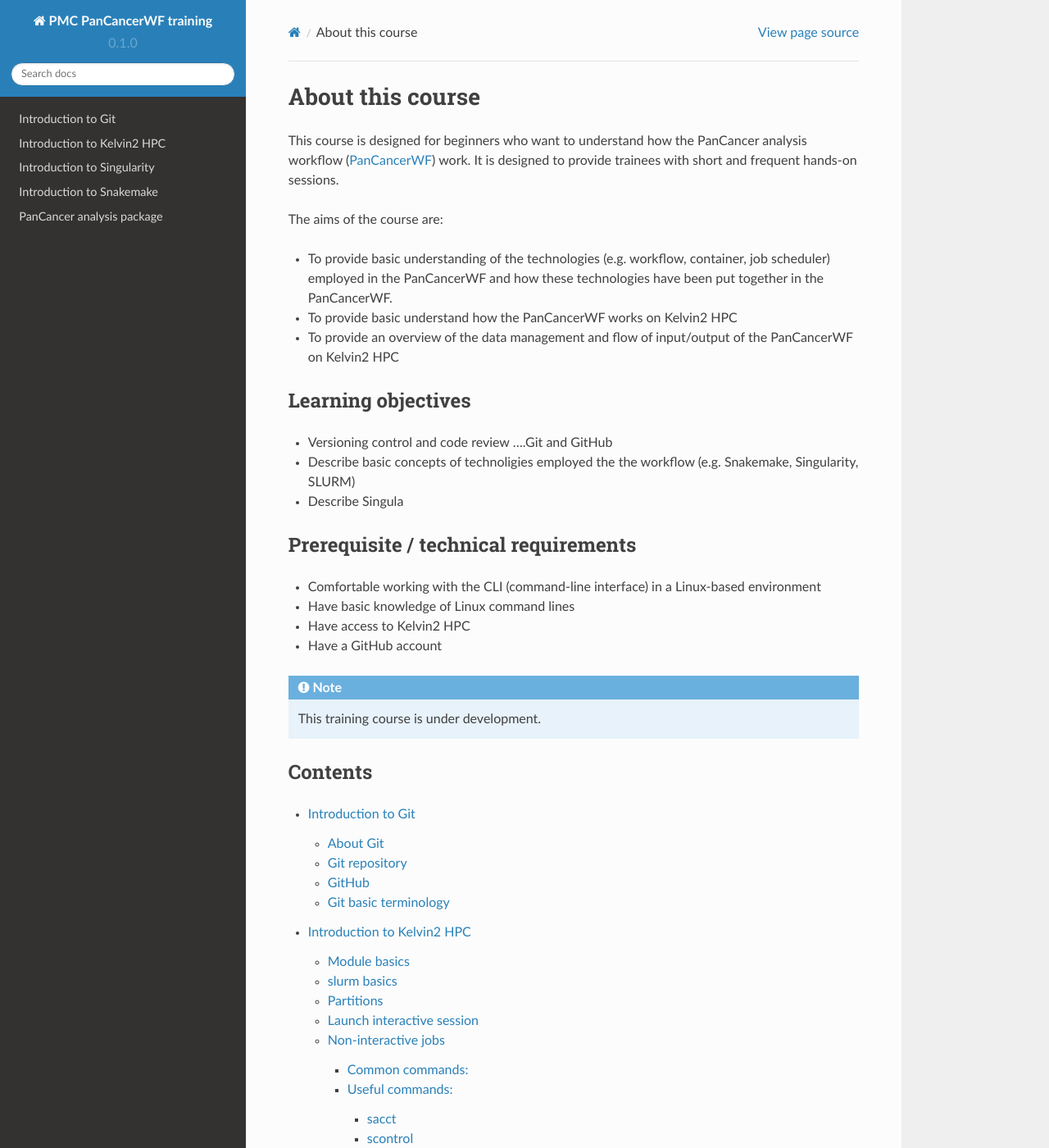
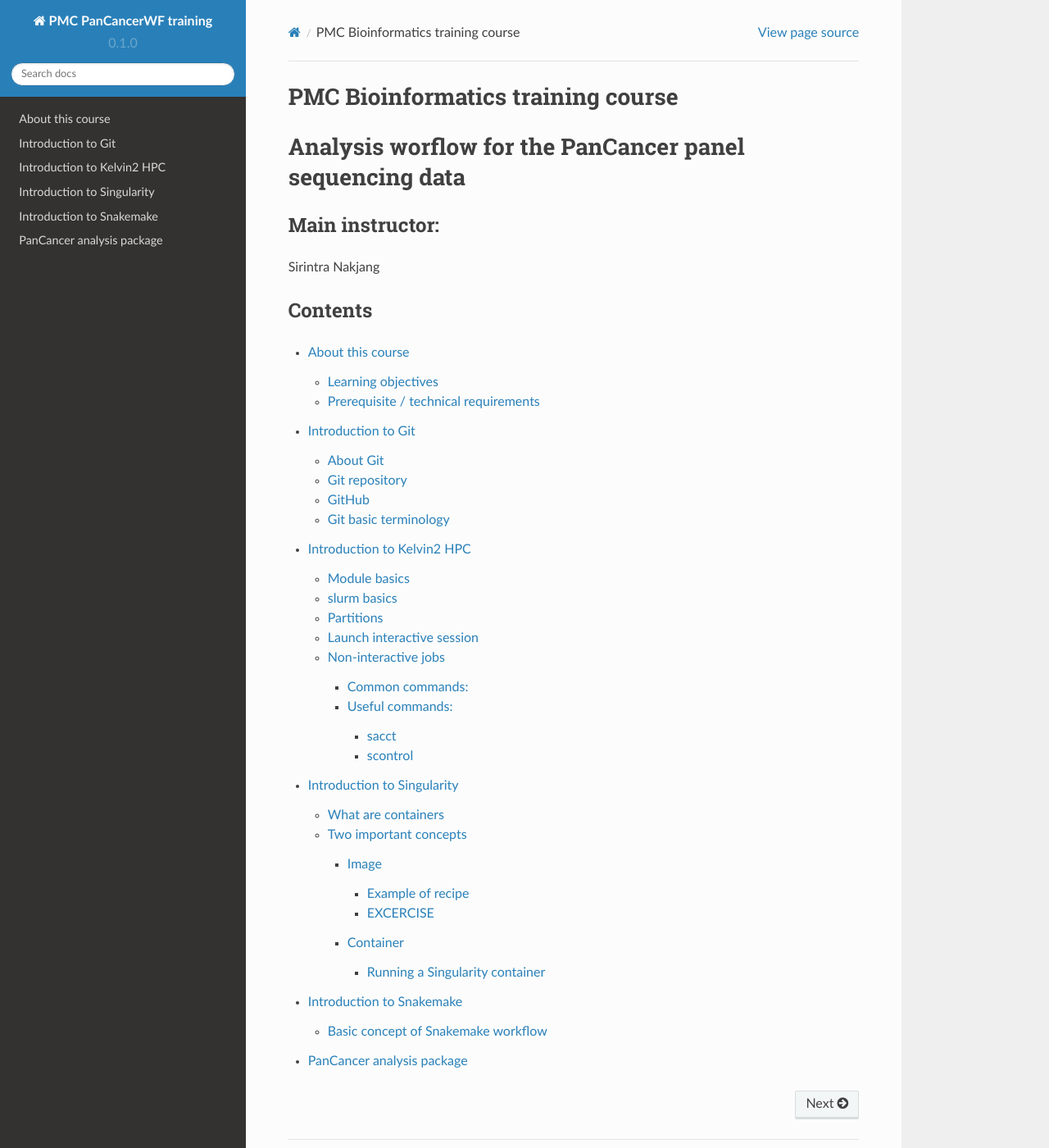
Before and after one commit to sirintra/PMC-PC-training, a Sphinx documentation site: the page built from docs/source/index.rst, in a window 1280 px wide and 1400 px high. Shown: the whole window at 82% size. Built offline with Sphinx 7.4.7 and the Read the Docs theme 2.0.0, drawn with Linux system fonts in a browser that asks for light colours.

Commit message:
Update index.rst

```diff
--- a/docs/source/index.rst
+++ b/docs/source/index.rst
@@ -1,38 +1,20 @@
-About this course
+PMC Bioinformatics training course
 ===================================
-This course is designed for beginners who want to understand how the PanCancer analysis workflow (`PanCancerWF <https://github.com/PMC-QUB-HTS/PanCancer_WF/>`_) work. It is designed to provide trainees with short and frequent hands-on sessions.
 
-The aims of the course are:
+Analysis worflow for the PanCancer panel sequencing data
+==============================================================================
 
-* To provide basic understanding of the technologies (e.g. workflow, container, job scheduler) employed in the PanCancerWF and how these technologies have been put together in the PanCancerWF.
-* To provide basic understand how the PanCancerWF works on Kelvin2 HPC
-* To provide an overview of the data management and flow of input/output of the PanCancerWF on Kelvin2 HPC
+Main instructor:
+----------------
 
-
-Learning objectives
--------------------
-* Versioning control and code review ....Git and GitHub
-* Describe basic concepts of technoligies employed the the workflow (e.g. Snakemake, Singularity, SLURM)
-* Describe Singula
-
-
-Prerequisite / technical requirements
---------------------------------------
-* Comfortable working with the CLI (command-line interface) in a Linux-based environment
-* Have basic knowledge of Linux command lines
-* Have access to Kelvin2 HPC
-* Have a GitHub account
-
-
-.. note::
-
-   This training course is under development.
+Sirintra Nakjang
 
 
 Contents
 --------
 .. toctree::
 
+   about
    git
    kelvin
    singularity
```
